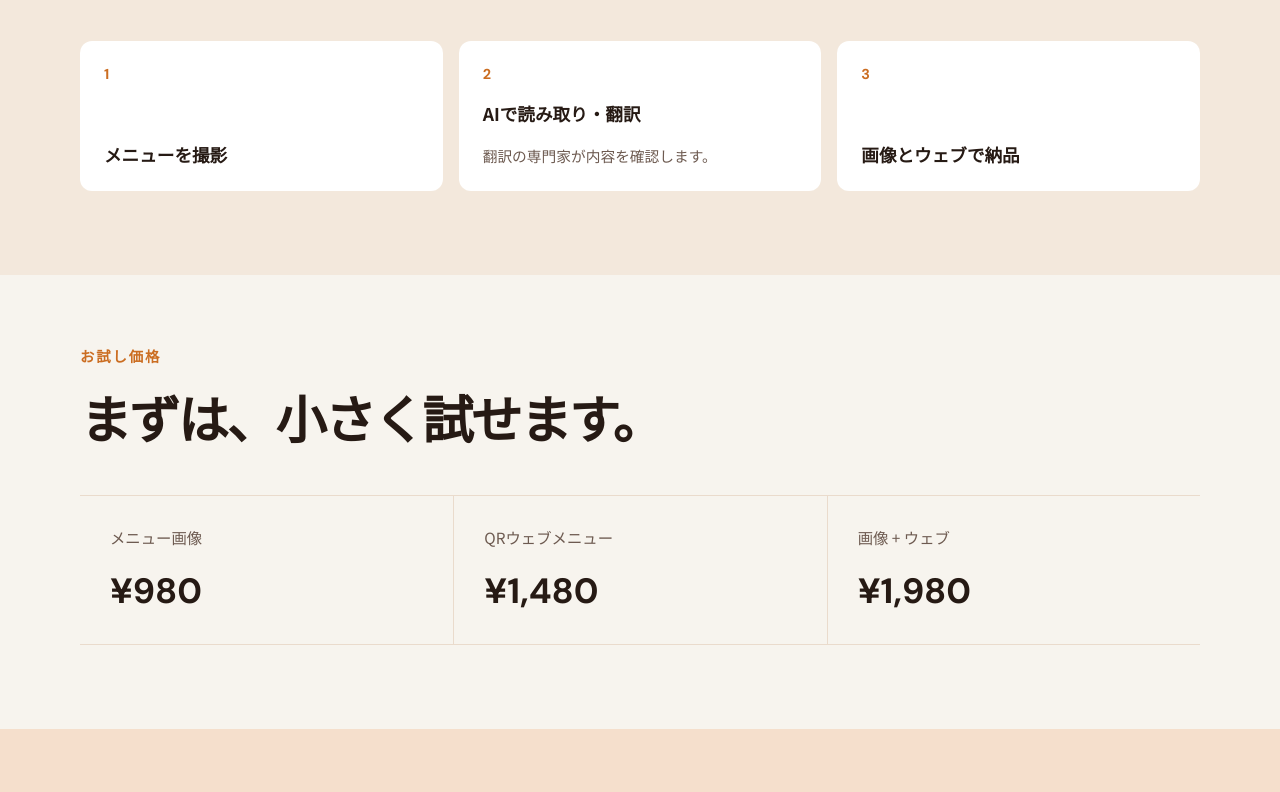
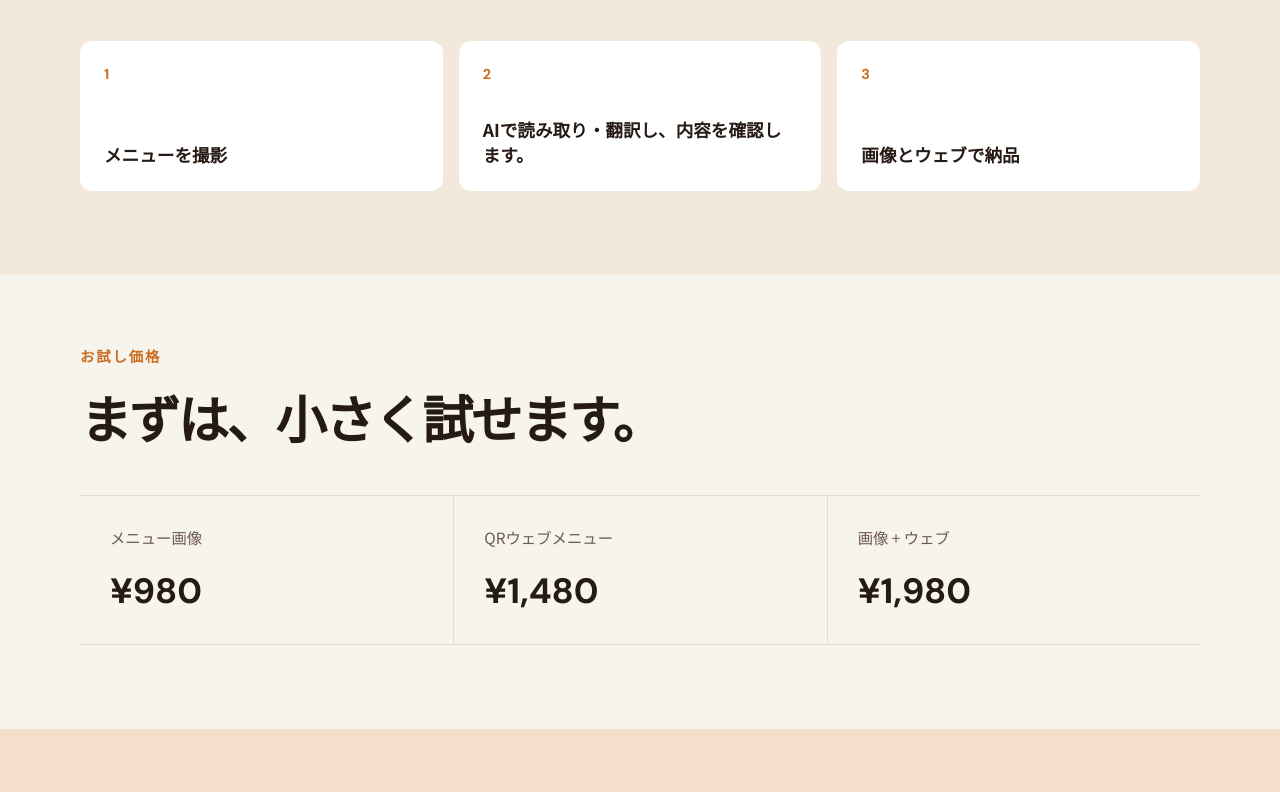
Before and after one commit to nkfly/instant-menu, a website: page website/index.html in a window 1280 px wide. Shown: the part 3002-3794 px from the top of the page. Drawn offline with Linux system fonts and the light colour scheme; files whose address does not match are found by name.

Commit message:
Clarify manual translation review

```diff
--- a/website/index.html
+++ b/website/index.html
@@ -148,8 +148,7 @@
             <li><span>1</span><strong>メニューを撮影</strong></li>
             <li>
               <span>2</span>
-              <strong>AIで読み取り・翻訳</strong>
-              <small>翻訳の専門家が内容を確認します。</small>
+              <strong>AIで読み取り・翻訳し、内容を確認します。</strong>
             </li>
             <li><span>3</span><strong>画像とウェブで納品</strong></li>
           </ol>
--- a/website/styles.css
+++ b/website/styles.css
@@ -283,12 +283,6 @@ a {
 
 .steps strong {
   font-size: 1.1rem;
-}
-
-.steps small {
-  color: var(--muted);
-  font-size: 0.92rem;
-  line-height: 1.6;
 }
 
 .sample-heading {
```
Also changed, not shown: tests/ui/public-site.spec.mjs (+2 -0 lines), README.md.
